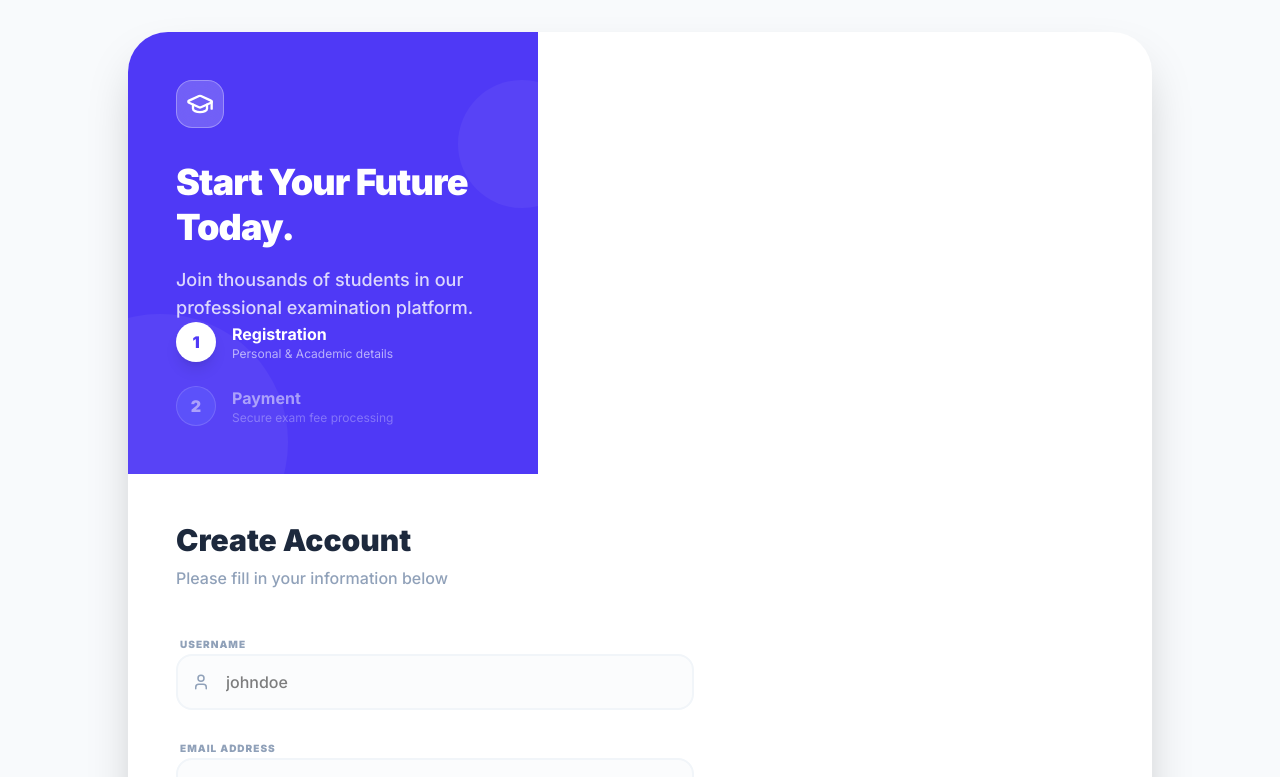
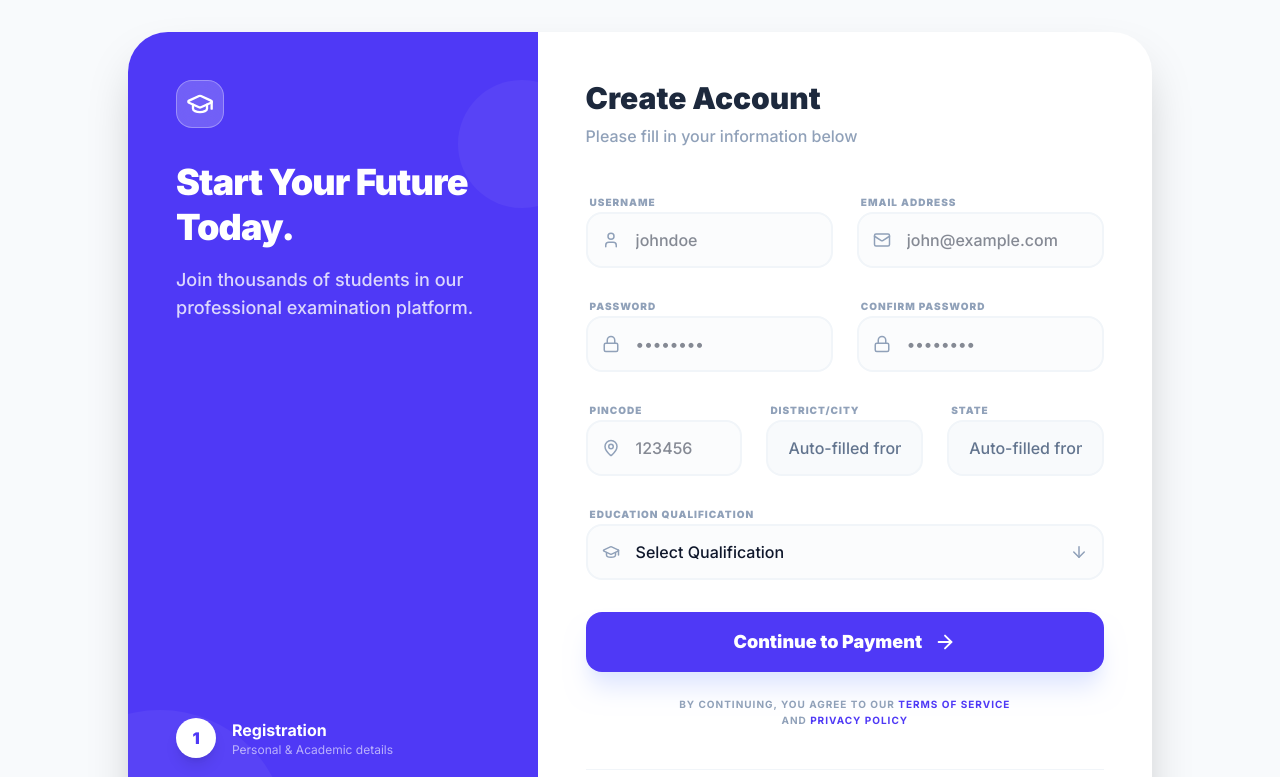
Before and after one commit to azeezazeez/EduExam-Online-Examination-System, a React (Vite) app in the folder EduExam Frontend/: page /register in a window 1280 px wide. Shown: the top 777 px of the page. Built offline with nearby package versions, Linux system fonts and the light colour scheme.

Commit message:
Update index.css

```diff
--- a/EduExam Frontend/src/index.css
+++ b/EduExam Frontend/src/index.css
@@ -1,22 +1,32 @@
-@import url('https://fonts.googleapis.com/css2?family=Inter:wght@400;500;600;700;800;900&display=swap');
+@import url('https://fonts.googleapis.com/css2?family=Inter:wght@400;500;600;700;800;900&family=JetBrains+Mono:wght@400;500;700&display=swap');
+@import "tailwindcss";
 
-@tailwind base;
-@tailwind components;
-@tailwind utilities;
-
-/* Global Styles */
-body {
-  font-family: "Inter", sans-serif;
-  background-color: #f8fafc;
+@theme {
+  --font-sans: "Inter", ui-sans-serif, system-ui, sans-serif;
+  --font-mono: "JetBrains Mono", ui-monospace, SFMono-Regular, monospace;
 }
 
-/* Custom Scrollbar */
+@layer base {
+  body {
+    @apply bg-slate-50 text-slate-900 antialiased;
+    background-image: radial-gradient(#e2e8f0 1px, transparent 1px);
+    background-size: 24px 24px;
+  }
+}
 
+/* .markdown-body {
+  @apply prose prose-slate max-w-none;
+} */
+
+/* Custom scrollbar */
 ::-webkit-scrollbar {
   width: 8px;
 }
 
+::-webkit-scrollbar-track {
+  @apply bg-transparent;
+}
+
 ::-webkit-scrollbar-thumb {
-  background: #cbd5f5;
-  border-radius: 20px;
+  @apply bg-slate-200 rounded-full hover:bg-slate-300 transition-colors;
 }
```
